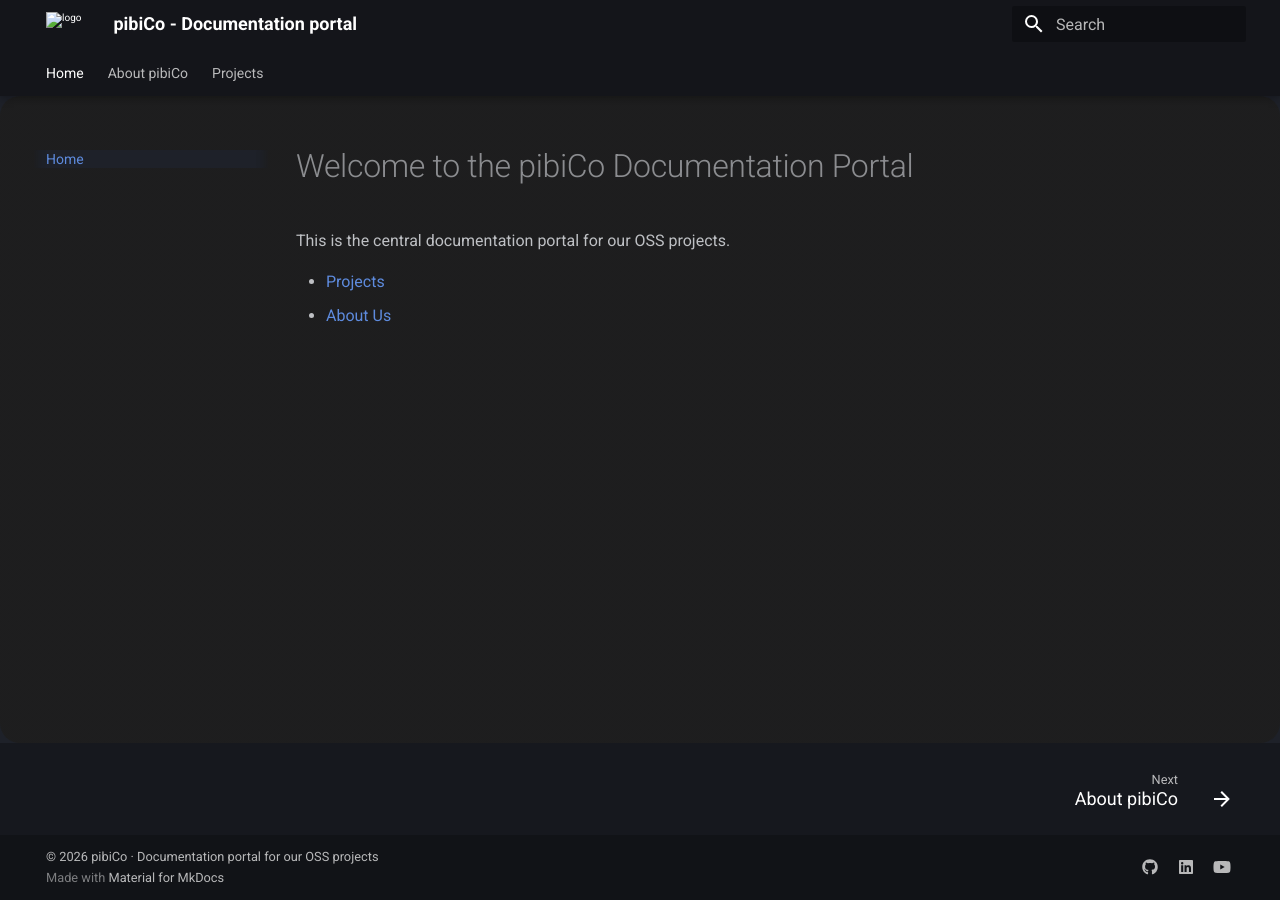
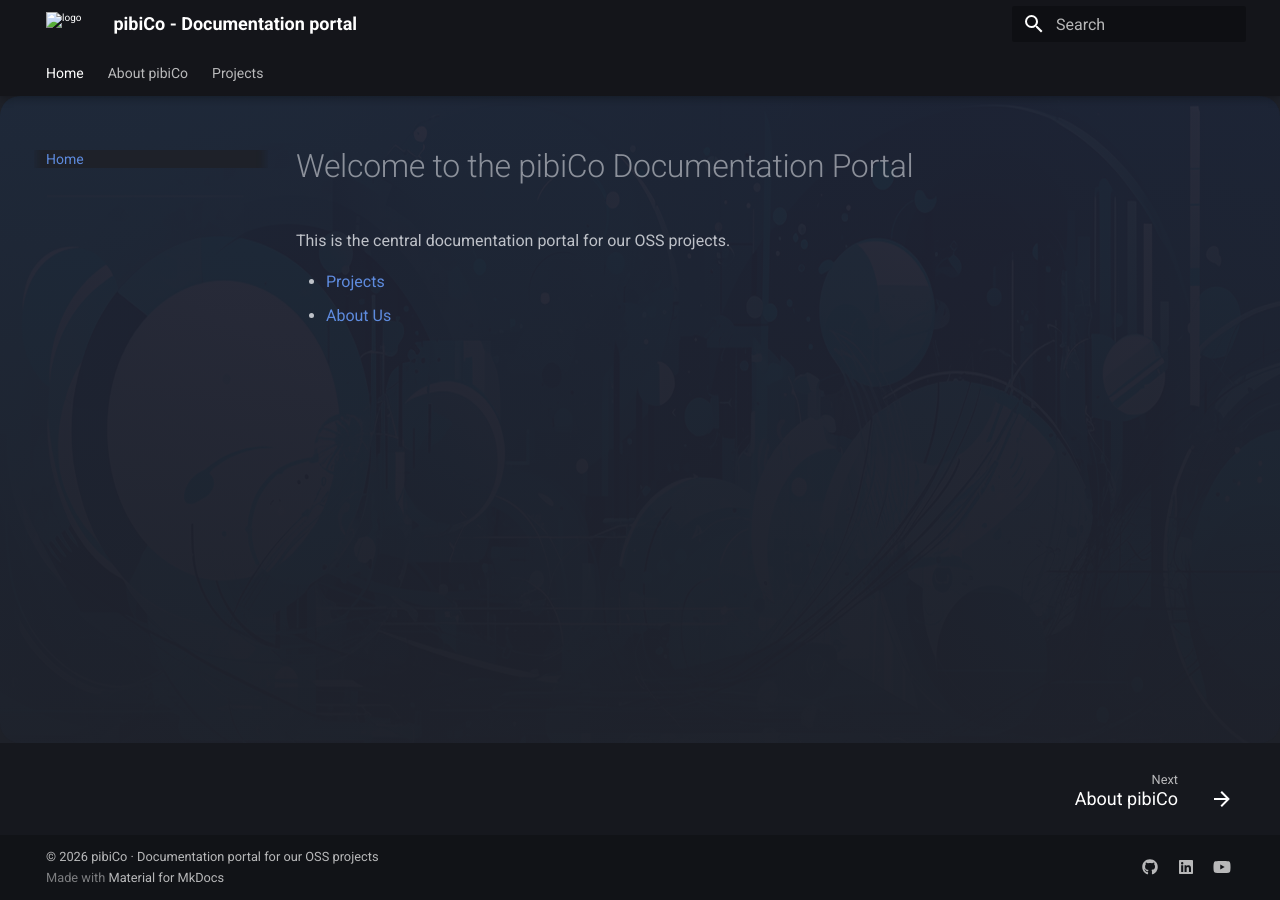
Before and after one commit to pibico/portal, an MkDocs documentation site: the page built from docs/index.md, in a window 1280 px wide. Built offline with MkDocs 1.6.1 and Material for MkDocs 9.7.7, drawn with Linux system fonts in a browser that asks for light colours.

Commit message:
modified:   docs/stylesheets/extra.css 	modified:   site/stylesheets/extra.css

```diff
--- a/docs/stylesheets/extra.css
+++ b/docs/stylesheets/extra.css
@@ -3,10 +3,9 @@
 }
 .md-main {
   background-image: linear-gradient(
-      rgba(30, 30, 30, 0.95),
-      rgba(30, 30, 30, 0.95)
-    ),
-    url("./assets/images/webform-bg.png");
+        rgb(30, 33, 50, 0.95),
+        rgba(30, 33, 41, 1)),
+        url(../assets/images/webform-bg.png);
   background-size: 100vw 90vh;
   background-repeat: no-repeat;
   background-position: top center;
```
Also changed, not shown: site/stylesheets/extra.css.
